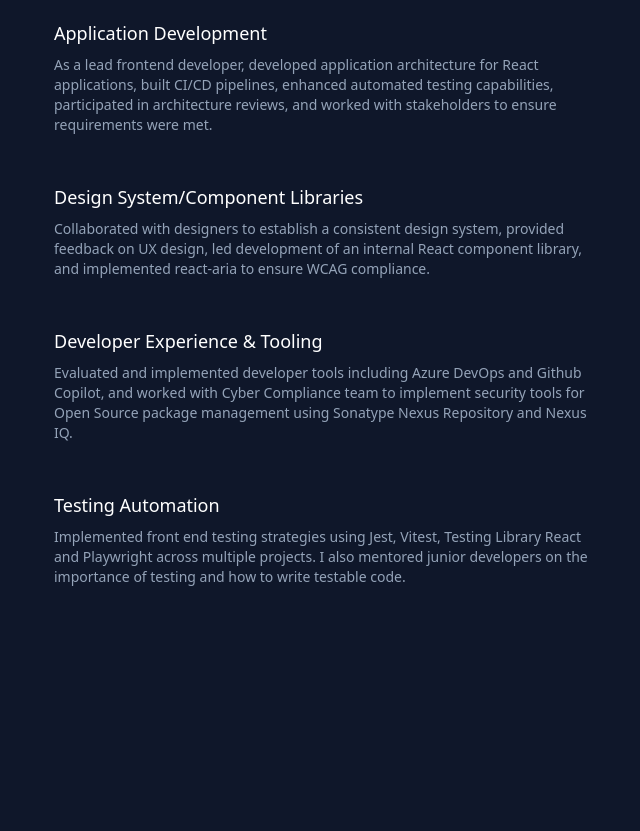
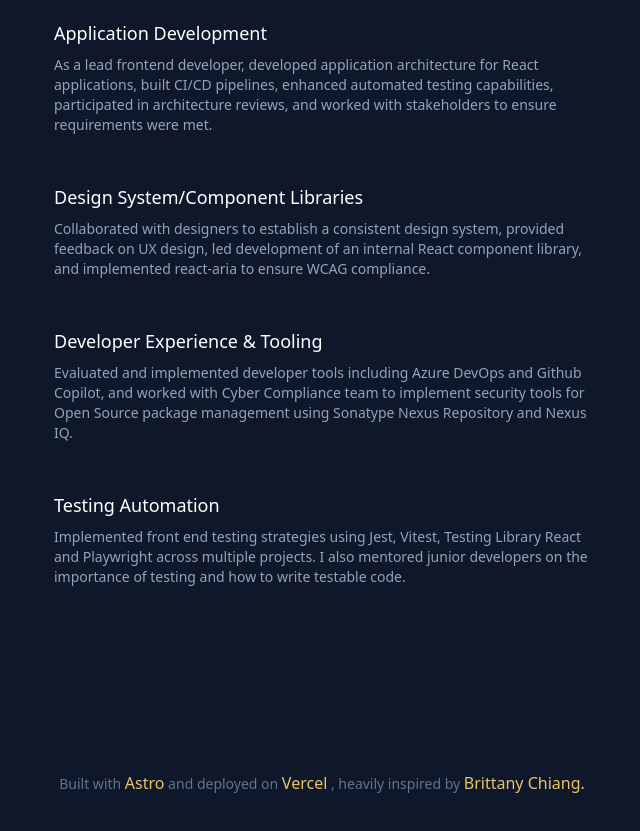
Before and after one commit to steveg152/stevegreco.dev, an Astro site: page / in a window 1280 px wide. Shown: the part 549-1380 px from the top of the page, without its empty margins (594-1234 px from the left). Built offline with nearby package versions, Linux system fonts and the light colour scheme; Astro itself is replaced by a stand-in of ours.

Commit message:
feat: added footer

```diff
--- a/src/pages/index.astro
+++ b/src/pages/index.astro
@@ -4,6 +4,7 @@ import { getCollection } from 'astro:content'
 import SocialLinks from '../components/SocialLinks.astro'
 import Heading from '../components/Heading.astro'
 import HeroLinks from '../components/HeroLinks.astro'
+import Link from '../components/Link.astro'
 import Experience from '../components/Experience.astro'
 ---
 
@@ -64,6 +65,23 @@ import Experience from '../components/Experience.astro'
           <Experience />
         </div>
       </section>
+      <footer>
+        <div
+          class="flex justify-center items-center py-2 mt-2 mb-12 text-slate-500 text-sm"
+        >
+          <p>
+            Built with <Link external slug="https://astro.build/">Astro</Link>
+             and deployed on <Link external slug="https://vercel.com/">
+              Vercel
+            </Link>, heavily inspired by <Link
+              external
+              slug="https://brittanychiang.com/"
+            >
+              Brittany Chiang.
+            </Link>
+          </p>
+        </div>
+      </footer>
     </main>
   </div>
 </Layout>
```
